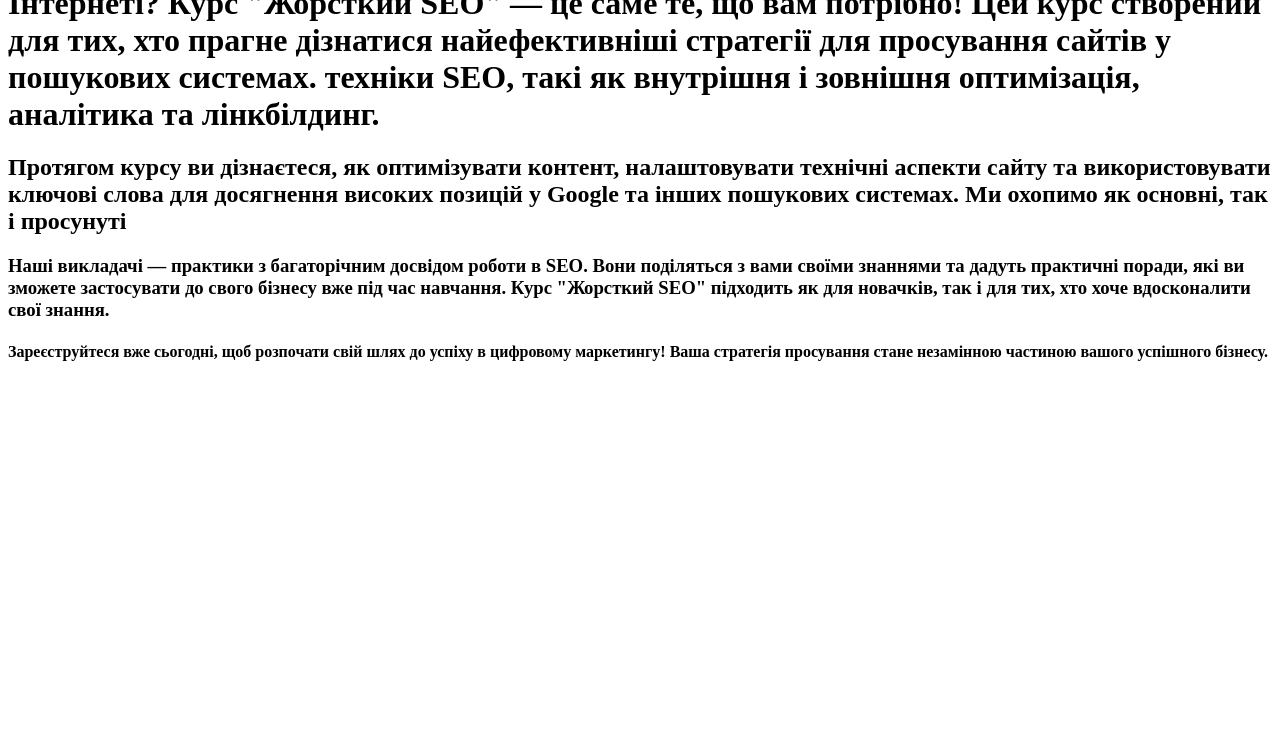
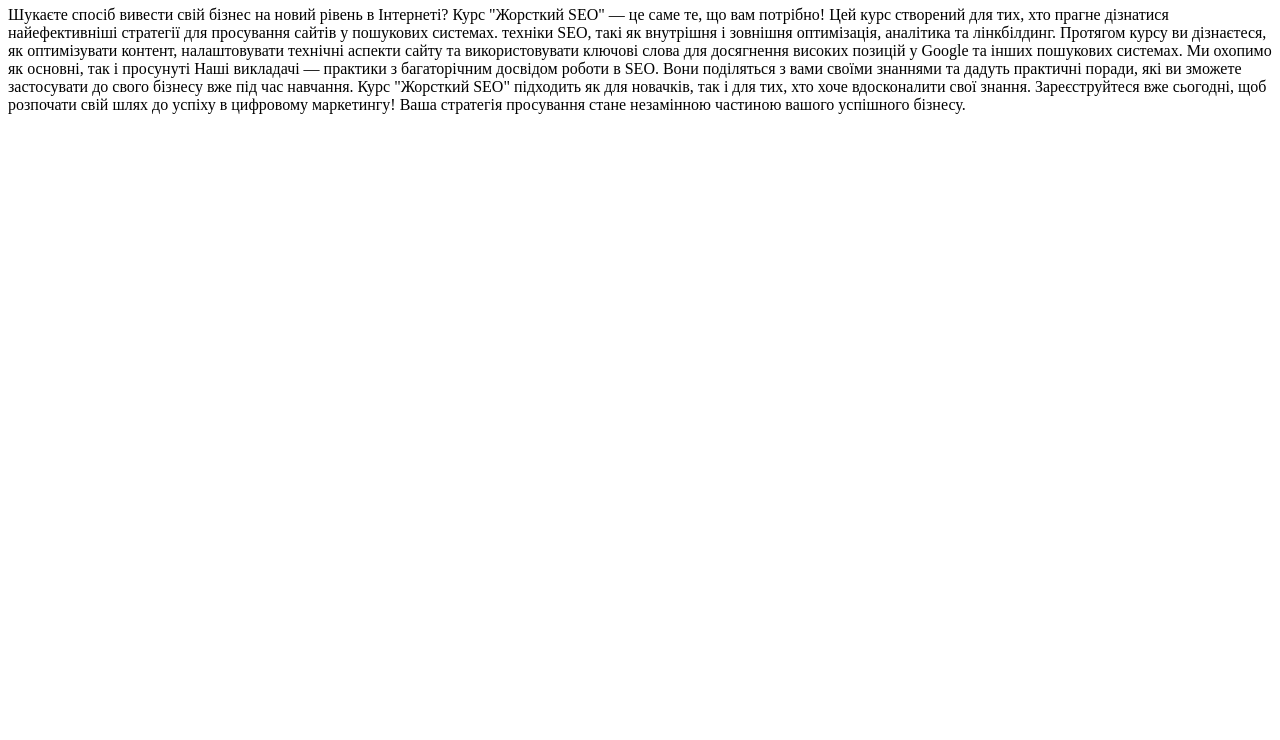
Before and after one commit to taniakv/hardseotz1, a plain HTML site: page index.html in a window 1280 px wide. Shown: the part 60-800 px from the top of the page. Drawn offline with Linux system fonts and the light colour scheme.

Commit message:
Update index.html

```diff
--- a/index.html
+++ b/index.html
@@ -1,12 +1,12 @@
 <html>
 <title>Запухла Тетяна, жосткий SEO</title>
-<h1>Курс "Жорсткий SEO"
-Шукаєте спосіб вивести свій бізнес на новий рівень в Інтернеті? Курс "Жорсткий SEO" — це саме те, що вам потрібно! Цей курс створений для тих, хто прагне дізнатися найефективніші стратегії для просування сайтів у пошукових системах. техніки SEO, такі як внутрішня і зовнішня оптимізація, аналітика та лінкбілдинг.
-</h1>
-<h2>
-Протягом курсу ви дізнаєтеся, як оптимізувати контент, налаштовувати технічні аспекти сайту та використовувати ключові слова для досягнення високих позицій у Google та інших пошукових системах. Ми охопимо як основні, так і просунуті</h2>
-<h3>Наші викладачі — практики з багаторічним досвідом роботи в SEO. Вони поділяться з вами своїми знаннями та дадуть практичні поради, які ви зможете застосувати до свого бізнесу вже під час навчання. Курс "Жорсткий SEO" підходить як для новачків, так і для тих, хто хоче вдосконалити свої знання.
-</h3>
-<h4>Зареєструйтеся вже сьогодні, щоб розпочати свій шлях до успіху в цифровому маркетингу! Ваша стратегія просування стане незамінною частиною вашого успішного бізнесу.
-</h4>
+<h1>Курс "Жорсткий SEO"</h1>
+<a1>Шукаєте спосіб вивести свій бізнес на новий рівень в Інтернеті? Курс "Жорсткий SEO" — це саме те, що вам потрібно! Цей курс створений для тих, хто прагне дізнатися найефективніші стратегії для просування сайтів у пошукових системах. техніки SEO, такі як внутрішня і зовнішня оптимізація, аналітика та лінкбілдинг.
+</a1>
+<a2>
+Протягом курсу ви дізнаєтеся, як оптимізувати контент, налаштовувати технічні аспекти сайту та використовувати ключові слова для досягнення високих позицій у Google та інших пошукових системах. Ми охопимо як основні, так і просунуті</a2>
+<a3>Наші викладачі — практики з багаторічним досвідом роботи в SEO. Вони поділяться з вами своїми знаннями та дадуть практичні поради, які ви зможете застосувати до свого бізнесу вже під час навчання. Курс "Жорсткий SEO" підходить як для новачків, так і для тих, хто хоче вдосконалити свої знання.
+</a3>
+<a4>Зареєструйтеся вже сьогодні, щоб розпочати свій шлях до успіху в цифровому маркетингу! Ваша стратегія просування стане незамінною частиною вашого успішного бізнесу.
+</a4>
 </html>
```
